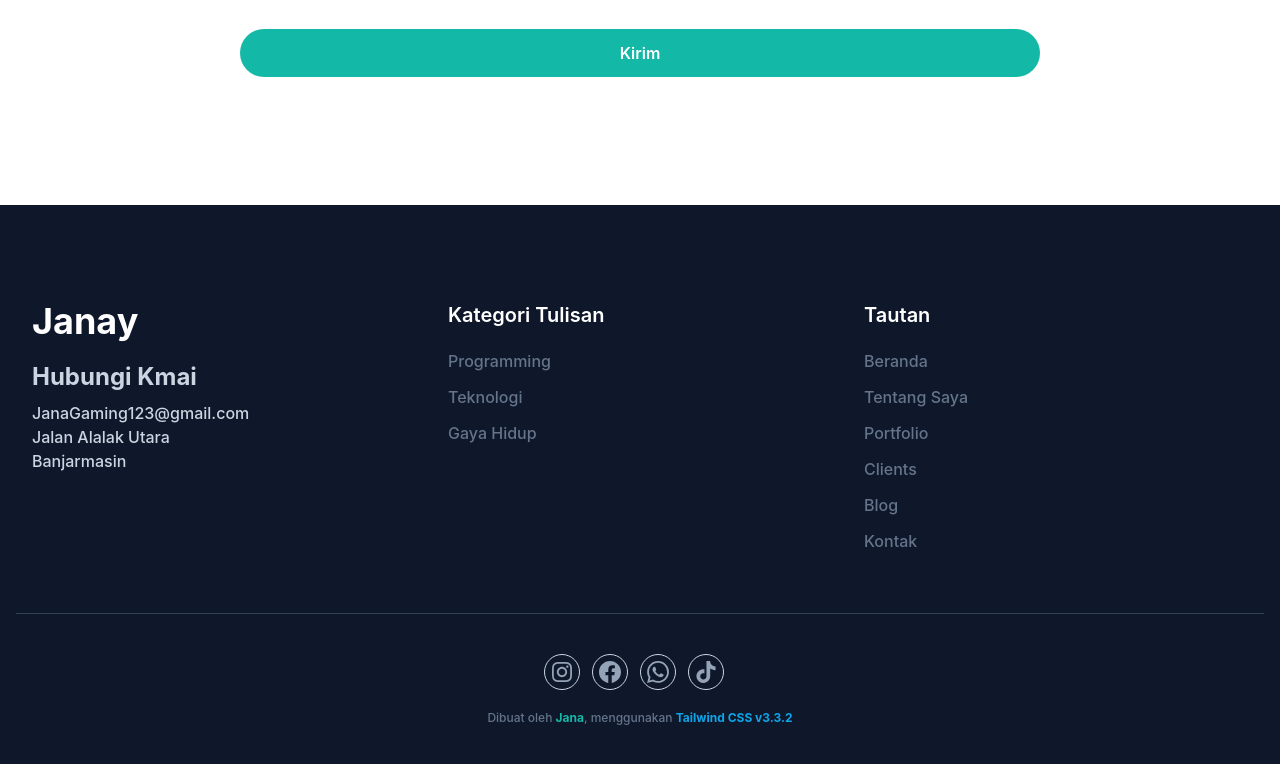
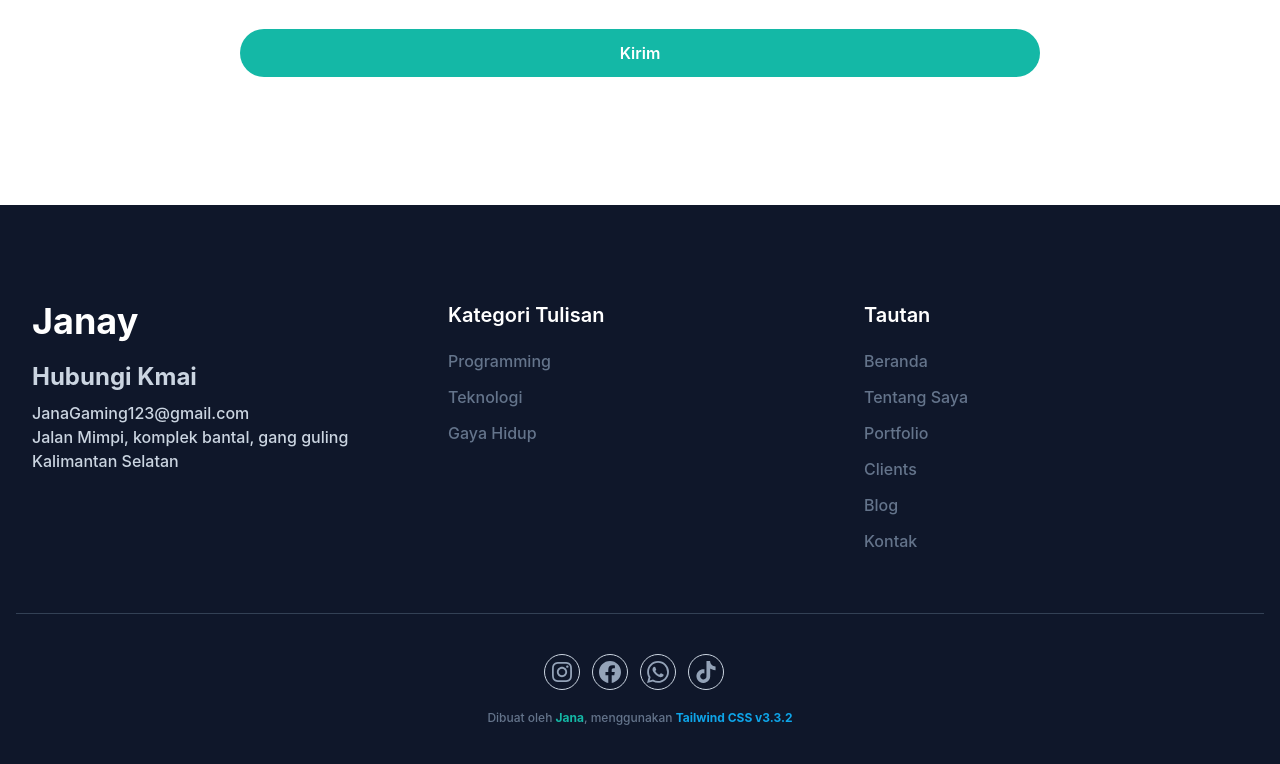
Before and after one commit to Jana-Senpai/Portfolio-Tailwind-CSS, a website: page index.html in a window 1280 px wide. Shown: the part 5372-6136 px from the top of the page. Drawn offline with Linux system fonts and the light colour scheme.

Commit message:
merubah footer

```diff
--- a/index.html
+++ b/index.html
@@ -318,8 +318,8 @@
                     <h2 class="font-bold text-4xl text-white mb-5">Janay</h2>
                     <h3 class="font-bold text-2xl mb-2">Hubungi Kmai</h3>
                     <p>JanaGaming123@gmail.com</p>
-                    <p>Jalan Alalak Utara</p>
-                    <p>Banjarmasin</p>
+                    <p>Jalan Mimpi, komplek bantal, gang guling </p>
+                    <p>Kalimantan Selatan</p>
                 </div>
                 <div class="w-full px-4 mb-12 md:w-1/3">
                     <h3 class="font-semibold text-xl text-white mb-5">Kategori Tulisan</h3>
```
